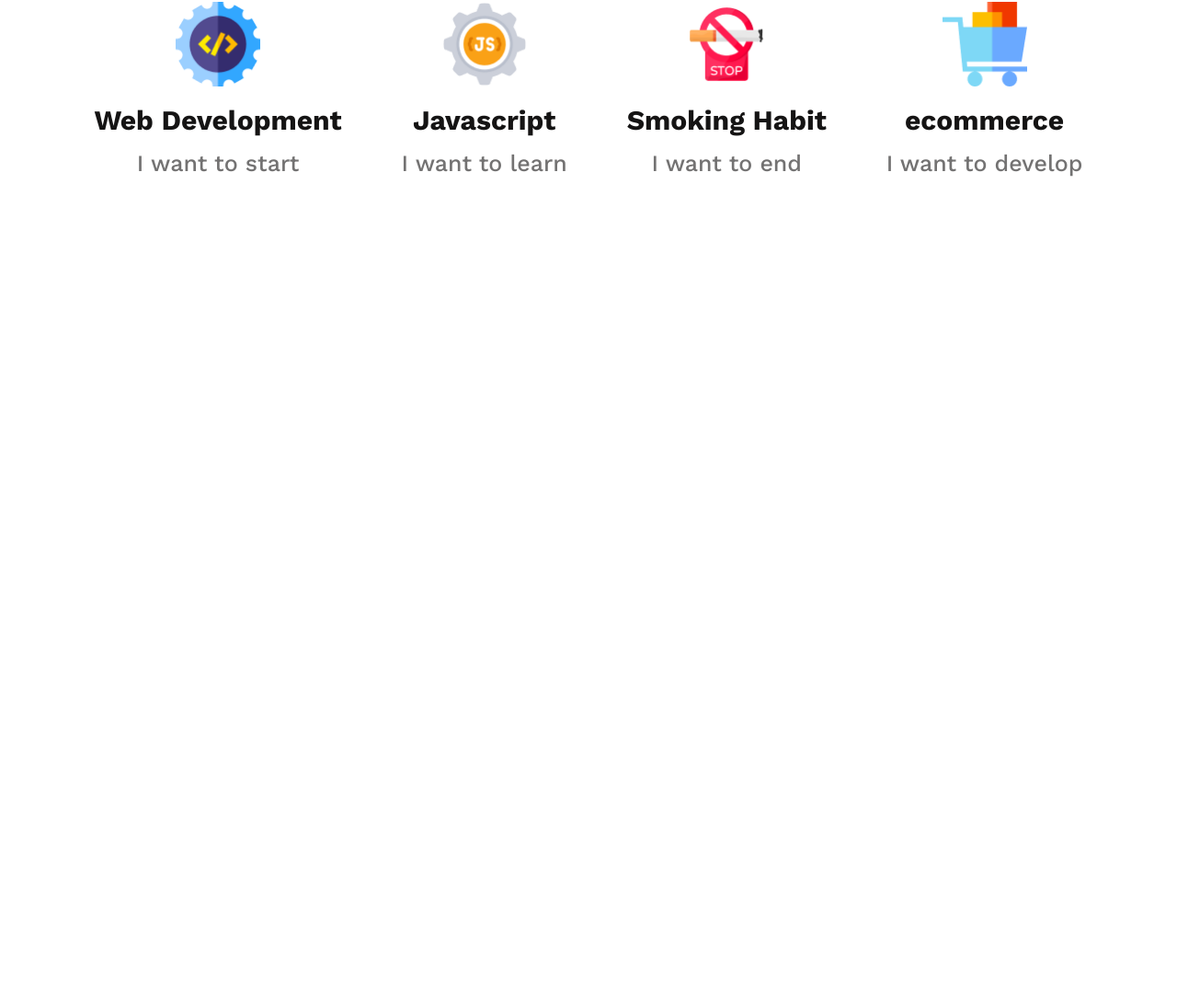
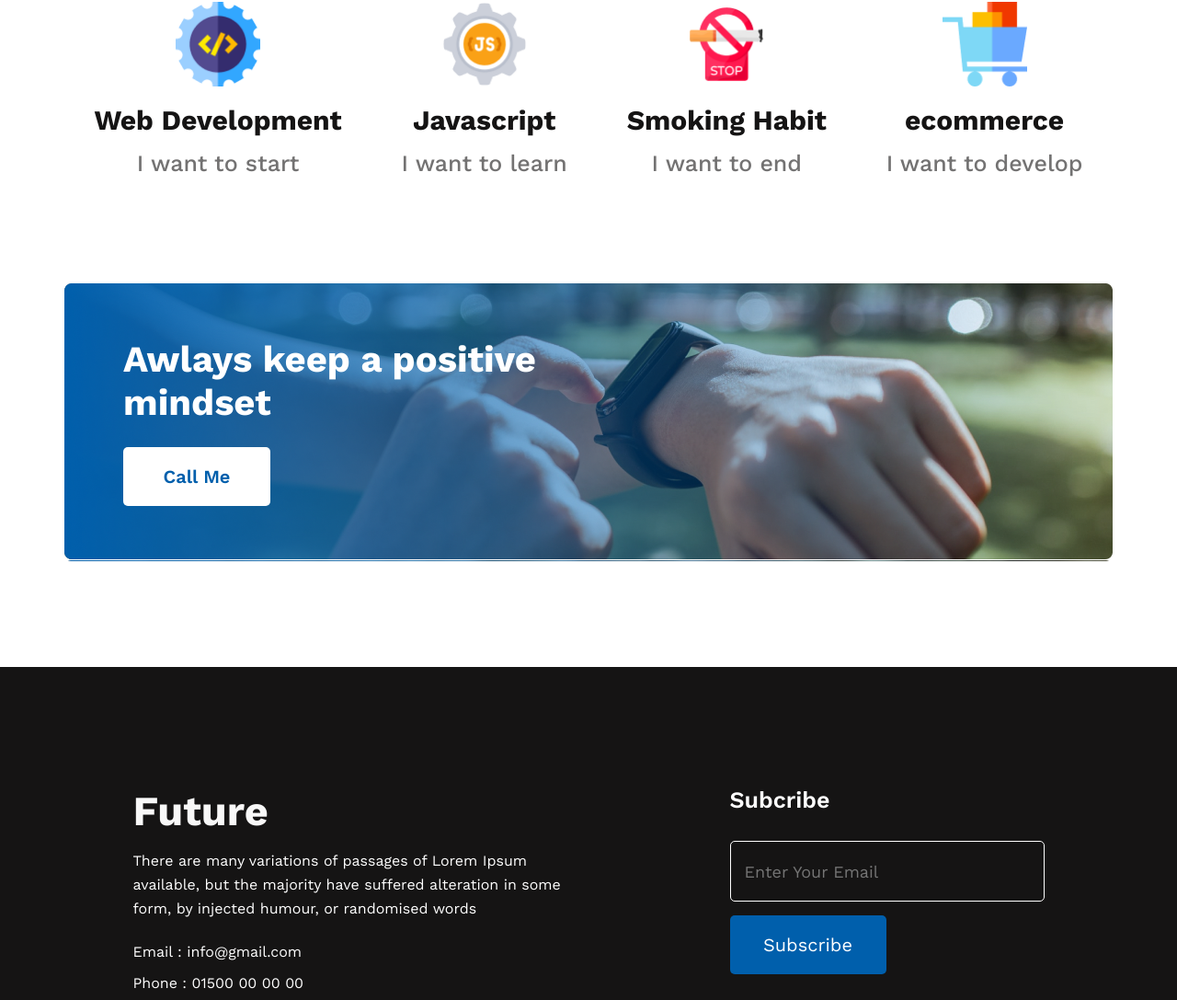
Before and after one commit to siraz015/first-assinment, a plain HTML site: page index.html in a window 1280 px wide. Shown: the part 1925-3012 px from the top of the page at 92% size. Before the commit the page ends 2232 px from the top, so only its background shows below. Drawn offline with nearby package versions, Linux system fonts and the light colour scheme.

Commit message:
added footer section

```diff
--- a/index.html
+++ b/index.html
@@ -75,9 +75,40 @@
             </div>
         </section>
 
+        <!-- Positive Mind Section -->
+        <section class="positive-mind">
+            <div class="positive-mind-content">
+                <h3 class="positive-title">Awlays keep a positive mindset</h3>
+                <button class="positive-btn">Call Me</button>
+            </div>
+        </section>
+
+    </main>
+
+    <footer class="footer-section">
+        <div class="footer-container">
+            <div class="footer-item-left">
+                <h2 class="footer-title">Future</h2>
+                <p class="footer-description">There are many variations of passages of Lorem Ipsum available, but the majority have suffered alteration in some form, by injected humour, or randomised words</p>
+                <p class="footer-email">Email : info@gmail.com</p>
+                <p class="footer-phone">Phone : 01500 00 00 00</p>
+                <div class="footer-icon">
+                    <img src="./images/icons/fb.png" alt="">
+                    <img src="./images/icons/twitter.png" alt="">
+                    <img src="./images/icons/youtube.png" alt="">
+                </div>
+            </div>
+            <div class="footer-item-right">
+                <h3 class="footer-right-title">Subcribe</h3>
+                <form action="">
+                    <input type="email" placeholder="Enter Your Email">
+                    <input type="submit" value="Subscribe">
+                </form>
 
 
-    </main>
+            </div>
+        </div>
+    </footer>
 
 
 
--- a/styles/style.css
+++ b/styles/style.css
@@ -143,3 +143,126 @@ main {
     text-align: center;
     color: #737272;
 }
+
+/* Positive Mind Section CSS */
+.positive-mind {
+    background-image: url('../images/watch.png');
+    margin: 115px 0;
+}
+
+.positive-mind-content {
+    background-image: url('../images/gradient1.png');
+    padding-left: 64px;
+}
+
+.positive-title {
+    font-size: 40px;
+    color: #FFFFFF;
+    font-weight: 700;
+    line-height: 47px;
+    padding-top: 60px;
+    padding-bottom: 25px;
+    width: 500px;
+}
+
+.positive-btn {
+    width: 160px;
+    height: 64px;
+    background-color: #FFFFFF;
+    border: none;
+    border-radius: 5px;
+    color: #005FAC;
+    font-size: 20px;
+    font-weight: 600;
+    margin-bottom: 60px;
+}
+
+
+/* footer-section CSS */
+.footer-section {
+    background-color: #151414;
+    margin-top: 115px;
+
+}
+
+.footer-container {
+    display: flex;
+    justify-content: space-around;
+    max-width: 1140px;
+    margin: 0 auto;
+}
+
+.footer-item-left {
+    width: 500px;
+}
+
+.footer-title {
+    font-weight: 700;
+    font-size: 45px;
+    line-height: 53px;
+    color: #F8F8F8;
+    padding-top: 130px;
+    padding-bottom: 15px;
+}
+
+.footer-description {
+    font-weight: 400;
+    font-size: 16px;
+    line-height: 26px;
+    color: #FFFFFF;
+    padding-bottom: 24px;
+}
+
+.footer-email {
+    color: #FFFFFF;
+    padding-bottom: 15px;
+}
+
+.footer-phone {
+    color: #FFFFFF;
+    padding-bottom: 15px;
+}
+
+.footer-icon {
+    padding-bottom: 130px;
+}
+
+
+.footer-icon img {
+    width: 47px;
+    height: 47px;
+    margin-right: 17px;
+}
+
+.footer-right-title {
+    color: #FFFFFF;
+    font-size: 25px;
+    font-weight: 600;
+    line-height: 29px;
+    padding-top: 130px;
+    padding-bottom: 30px;
+}
+
+form input[type="email"] {
+    width: 325px;
+    height: 64px;
+    border-radius: 5px;
+    border: 1px solid #fff;
+    margin-bottom: 15px;
+    display: block;
+    background-color: #151414;
+    font-size: 18px;
+    color: #F3F3F3;
+    padding-left: 15px;
+}
+
+form input[type="submit"] {
+    width: 170px;
+    height: 64px;
+    background-color: #005FAC;
+    border: none;
+    border-radius: 5px;
+    color: #FFFFFF;
+    font-size: 20px;
+    display: block;
+}
```
